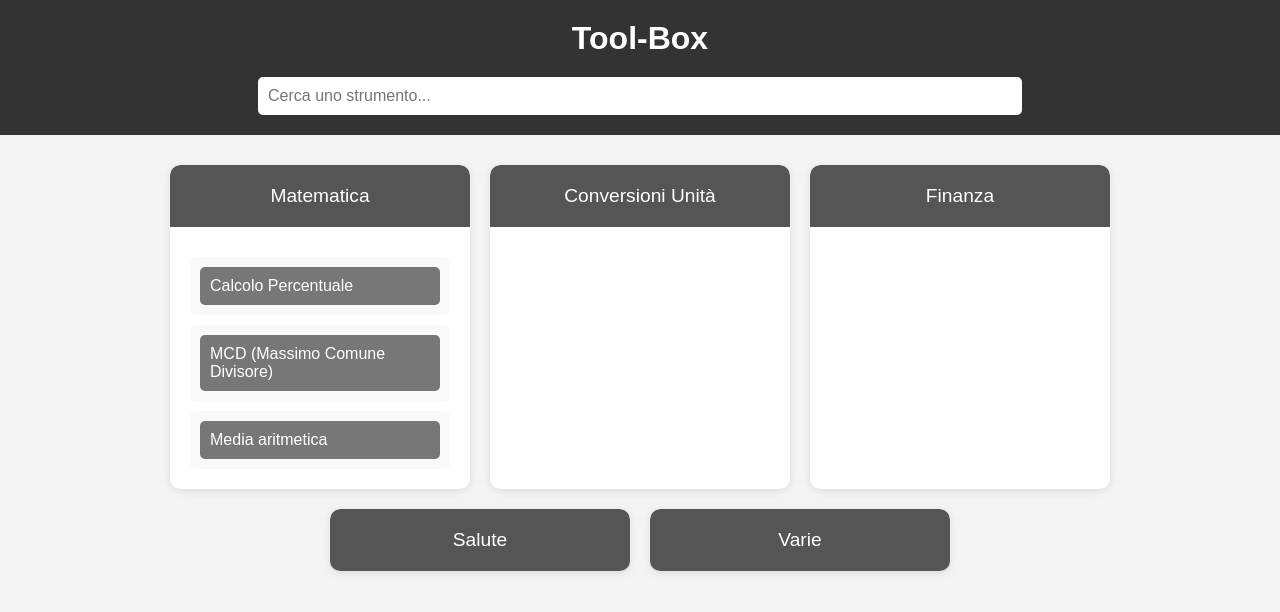
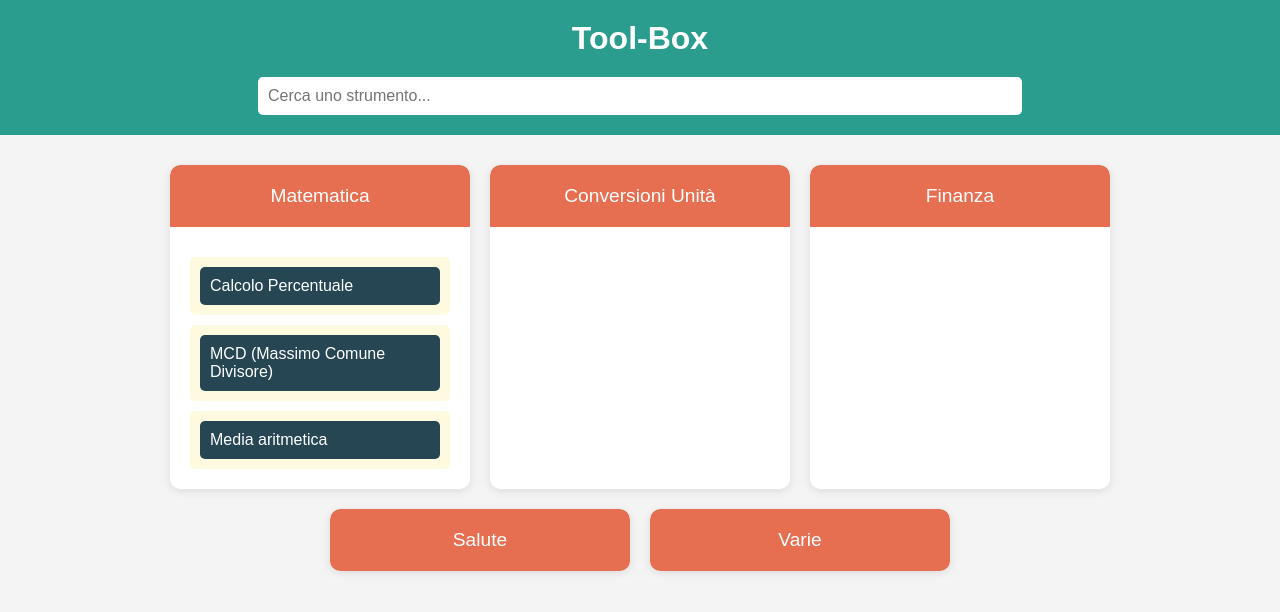
Before and after one commit to cposcia04/toolbox, a plain HTML site: page index.html in a window 1280 px wide. Both pictures are taken after a click on the button "Matematica". Drawn offline with Linux system fonts and the light colour scheme.

Commit message:
Update style.css

```diff
--- a/style.css
+++ b/style.css
@@ -6,7 +6,7 @@ body {
 }
 
 header {
-    background-color: #333;
+    background-color: #2a9d8f; /* Verde scuro */
     color: white;
     padding: 20px;
     text-align: center;
@@ -52,7 +52,7 @@ header h1 {
 }
 
 .tool-button {
-    background-color: #555;
+    background-color: #e76f51; /* Arancione scuro */
     color: white;
     padding: 20px;
     width: 100%;
@@ -66,7 +66,7 @@ header h1 {
 }
 
 .tool-button:hover {
-    background-color: #777;
+    background-color: #f4a261; /* Arancione chiaro */
 }
 
 .tool-content {
@@ -75,14 +75,14 @@ header h1 {
 }
 
 .sub-tool-box {
-    background-color: #f9f9f9;
+    background-color: #fefae0; /* Beige chiaro */
     margin-top: 10px;
     padding: 10px;
     border-radius: 5px;
 }
 
 .sub-tool-button {
-    background-color: #777;
+    background-color: #264653; /* Blu scuro */
     color: white;
     padding: 10px;
     width: 100%;
@@ -96,7 +96,7 @@ header h1 {
 }
 
 .sub-tool-button:hover {
-    background-color: #999;
+    background-color: #2a9d8f; /* Verde scuro */
 }
 
 .sub-tool-content {
```
